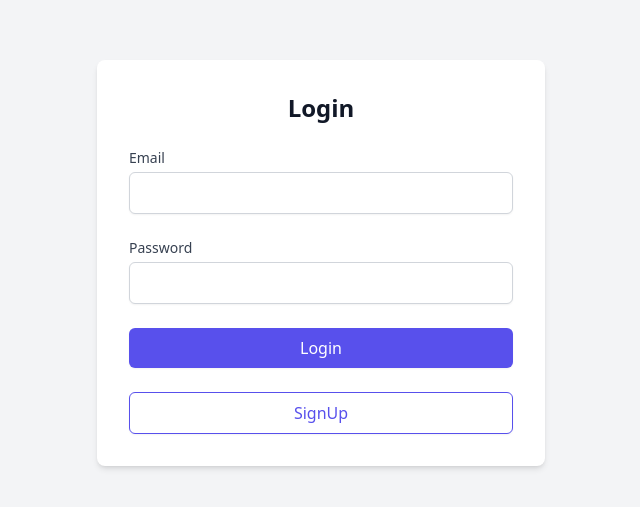
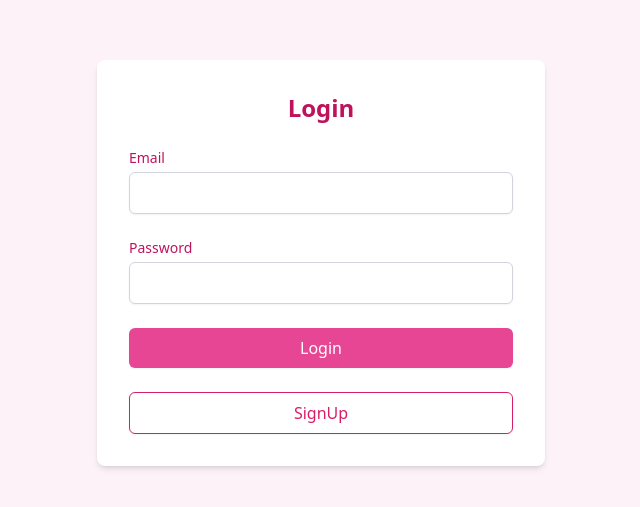
Before and after one commit to jsgjsg/kitri-todo2-project-react, a React (Vite) app: page /login in a window 1280 px wide. Shown: the part 137-644 px from the top of the page, without its empty margins (319-959 px from the left). Built offline with nearby package versions, Linux system fonts and the light colour scheme.

Commit message:
로그인, 회원가입 UI 디자인

```diff
--- a/src/components/Login.jsx
+++ b/src/components/Login.jsx
@@ -31,14 +31,14 @@ const Login = () => {
   };
 
   return (
-    <div className="flex items-center justify-center min-h-screen bg-gray-100">
+    <div className="flex items-center justify-center min-h-screen bg-pink-50">
       <div className="w-full max-w-md p-8 space-y-6 bg-white rounded-lg shadow-md">
-        <h2 className="text-2xl font-bold text-center text-gray-900">Login</h2>
+        <h2 className="text-2xl font-bold text-center text-pink-700">Login</h2>
         <form className="space-y-6" onSubmit={handleSubmit}>
           <div>
             <label
               htmlFor="email"
-              className="block text-sm font-medium text-gray-700"
+              className="block text-sm font-medium text-pink-700"
             >
               Email
             </label>
@@ -48,13 +48,13 @@ const Login = () => {
               value={email}
               onChange={(e) => setEmail(e.target.value)}
               required
-              className="w-full px-3 py-2 mt-1 border border-gray-300 rounded-md shadow-sm focus:outline-none focus:ring-indigo-500 focus:border-indigo-500"
+              className="w-full px-3 py-2 mt-1 border border-gray-300 rounded-md shadow-sm focus:outline-none focus:ring-pink-500 focus:border-pink-500"
             />
           </div>
           <div>
             <label
               htmlFor="password"
-              className="block text-sm font-medium text-gray-700"
+              className="block text-sm font-medium text-pink-700"
             >
               Password
             </label>
@@ -64,12 +64,12 @@ const Login = () => {
               value={password}
               onChange={(e) => setPassword(e.target.value)}
               required
-              className="w-full px-3 py-2 mt-1 border border-gray-300 rounded-md shadow-sm focus:outline-none focus:ring-indigo-500 focus:border-indigo-500"
+              className="w-full px-3 py-2 mt-1 border border-gray-300 rounded-md shadow-sm focus:outline-none focus:ring-pink-500 focus:border-pink-500"
             />
           </div>
           <button
             type="submit"
-            className="w-full px-4 py-2 text-white bg-indigo-600 rounded-md shadow-sm hover:bg-indigo-700 focus:outline-none focus:ring-2 focus:ring-offset-2 focus:ring-indigo-500"
+            className="w-full px-4 py-2 text-white bg-pink-500 rounded-md shadow-sm hover:bg-pink-600 focus:outline-none focus:ring-2 focus:ring-offset-2 focus:ring-pink-500"
           >
             Login
           </button>
@@ -77,7 +77,7 @@ const Login = () => {
         <div className="mt-4 text-center">
           <button
             onClick={() => navigate("/signup")} // 회원가입 페이지로 이동
-            className="text-indigo-600 w-full  px-4 py-2 border border-indigo-600 rounded-md shadow-sm hover:text-indigo-700"
+            className="text-pink-600 w-full px-4 py-2 border border-pink-600 rounded-md shadow-sm hover:text-white hover:bg-pink-600"
           >
             SignUp
           </button>
--- a/src/components/SignUp.jsx
+++ b/src/components/SignUp.jsx
@@ -1,4 +1,3 @@
-// src/SignUp.js
 import { useState } from "react";
 import { useNavigate } from "react-router-dom";
 import axios from "axios";
@@ -31,16 +30,16 @@ const SignUp = () => {
   };
 
   return (
-    <div className="flex items-center justify-center min-h-screen bg-gray-100">
+    <div className="flex items-center justify-center min-h-screen bg-pink-50">
       <div className="w-full max-w-md p-8 bg-white rounded-lg shadow-md">
-        <h2 className="text-3xl font-bold text-center text-gray-900 mb-8">
+        <h2 className="text-3xl font-bold text-center text-pink-700 mb-8">
           Sign Up
         </h2>
         <form className="space-y-4" onSubmit={handleSubmit}>
           <div>
             <label
               htmlFor="email"
-              className="block text-sm font-medium text-gray-700"
+              className="block text-sm font-medium text-pink-700"
             >
               Email
             </label>
@@ -50,14 +49,14 @@ const SignUp = () => {
               value={email}
               onChange={(e) => setEmail(e.target.value)}
               required
-              className="w-full px-3 py-2 border border-gray-300 rounded-md shadow-sm focus:outline-none focus:ring-2 focus:ring-indigo-500"
+              className="w-full px-3 py-2 border border-gray-300 rounded-md shadow-sm focus:outline-none focus:ring-2 focus:ring-pink-500"
               placeholder="Enter your email"
             />
           </div>
           <div>
             <label
               htmlFor="password"
-              className="block text-sm font-medium text-gray-700"
+              className="block text-sm font-medium text-pink-700"
             >
               Password
             </label>
@@ -67,14 +66,14 @@ const SignUp = () => {
               value={password}
               onChange={(e) => setPassword(e.target.value)}
               required
-              className="w-full px-3 py-2 border border-gray-300 rounded-md shadow-sm focus:outline-none focus:ring-2 focus:ring-indigo-500"
+              className="w-full px-3 py-2 border border-gray-300 rounded-md shadow-sm focus:outline-none focus:ring-2 focus:ring-pink-500"
               placeholder="Enter your password"
             />
           </div>
           <div>
             <label
               htmlFor="confirmPassword"
-              className="block text-sm font-medium text-gray-700"
+              className="block text-sm font-medium text-pink-700"
             >
               Confirm Password
             </label>
@@ -84,20 +83,20 @@ const SignUp = () => {
               value={confirmPassword}
               onChange={(e) => setConfirmPassword(e.target.value)}
               required
-              className="w-full px-3 py-2 border border-gray-300 rounded-md shadow-sm focus:outline-none focus:ring-2 focus:ring-indigo-500"
+              className="w-full px-3 py-2 border border-gray-300 rounded-md shadow-sm focus:outline-none focus:ring-2 focus:ring-pink-500"
               placeholder="Confirm your password"
             />
           </div>
           <button
             type="submit"
-            className="w-full px-4 py-2 bg-indigo-600 rounded-md shadow-sm text-white hover:bg-indigo-700 focus:outline-none focus:ring-2 focus:ring-offset-2 focus:ring-indigo-500"
+            className="w-full px-4 py-2 bg-pink-500 rounded-md shadow-sm text-white hover:bg-pink-600 focus:outline-none focus:ring-2 focus:ring-offset-2 focus:ring-pink-500"
           >
             SignUp
           </button>
           <div className="mt-4 text-center">
             <button
-              onClick={() => navigate("/login")} // 회원가입 페이지로 이동
-              className="text-indigo-600 w-full  px-4 py-2 border border-indigo-600 rounded-md shadow-sm hover:text-indigo-700"
+              onClick={() => navigate("/login")} // 로그인 페이지로 이동
+              className="text-pink-600 w-full px-4 py-2 border border-pink-600 rounded-md shadow-sm hover:text-white hover:bg-pink-600"
             >
               Login
             </button>
```
